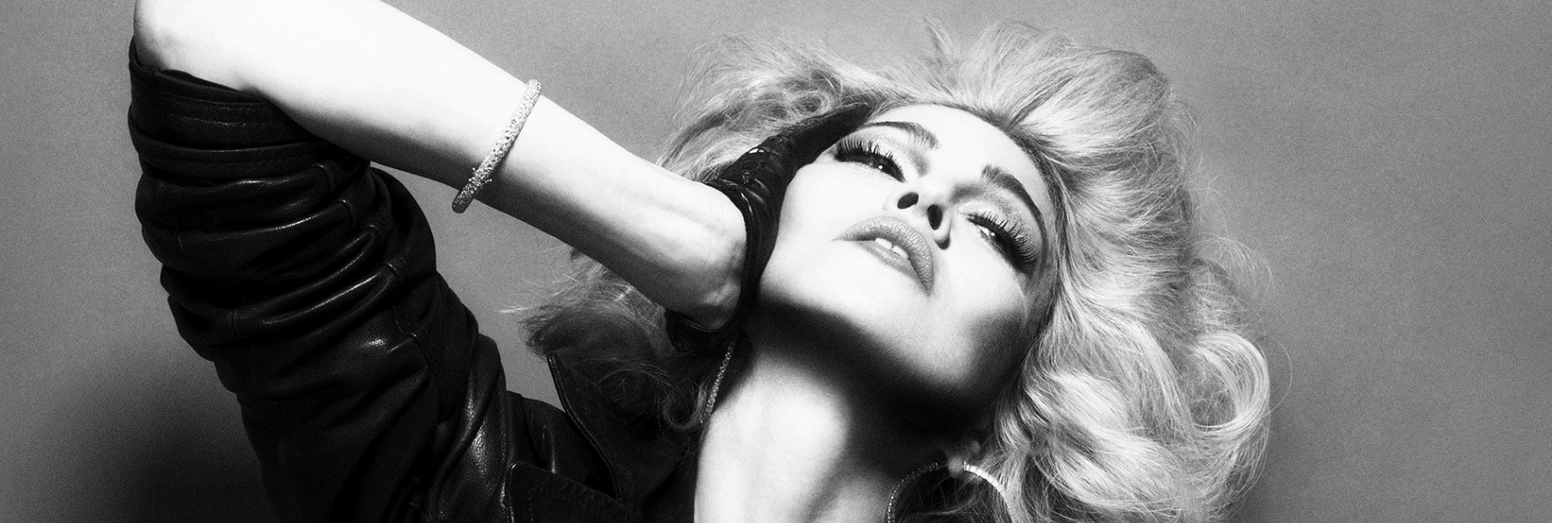
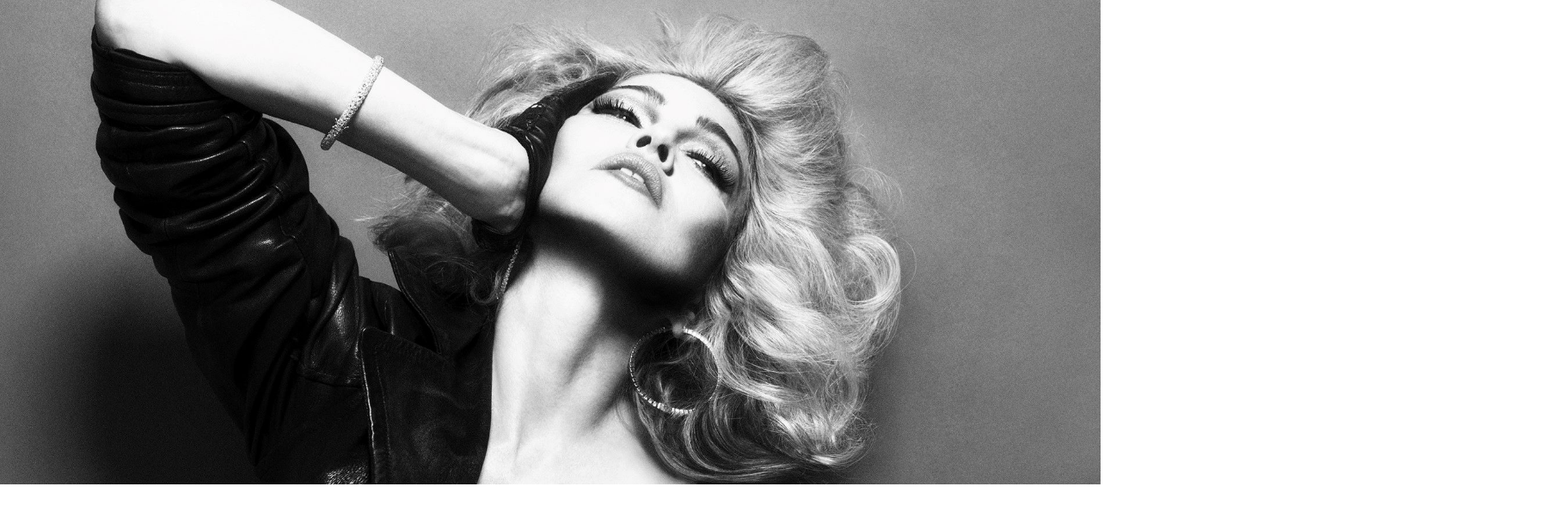
Before and after one commit to mathy81188/ProyectoFinal-BritezMatias, a plain HTML site: page index.html in a window 1280 px wide. Shown: the part 63-672 px from the top of the page at 86% size, 1805 px wide, since content can reach past the window. Drawn offline with nearby package versions, Linux system fonts and the light colour scheme; some packages are replaced by stand-ins of ours; a script that the page names is missing.

Commit message:
correcion foto

```diff
--- a/index.html
+++ b/index.html
@@ -26,7 +26,7 @@
         <div id="contenedorDiscografia"> </div>
     </main>
 
-    <footer>
+    <footer class="pie">
         <a class="youtube" href="https://youtube.com/@madonna"><img src="./img/favicon/icons8-youtube-play-color-32.png" alt="youtube"></a>
     </footer>
 
--- a/style/style.css
+++ b/style/style.css
@@ -3,10 +3,8 @@
 }
 
 .fondo {
-  background-size: cover;
-  background-position: center;
-  height: 100vh;
-  object-fit: contain;
+  width: 100%;
+    object-fit: cover;
 
 }
 
@@ -211,7 +209,7 @@ header {
   cursor: pointer;
 }
 
-footer {
+.pie{
   height: 35px;
   background-color: #1b1b1b;
   margin-bottom: 0%;
```
